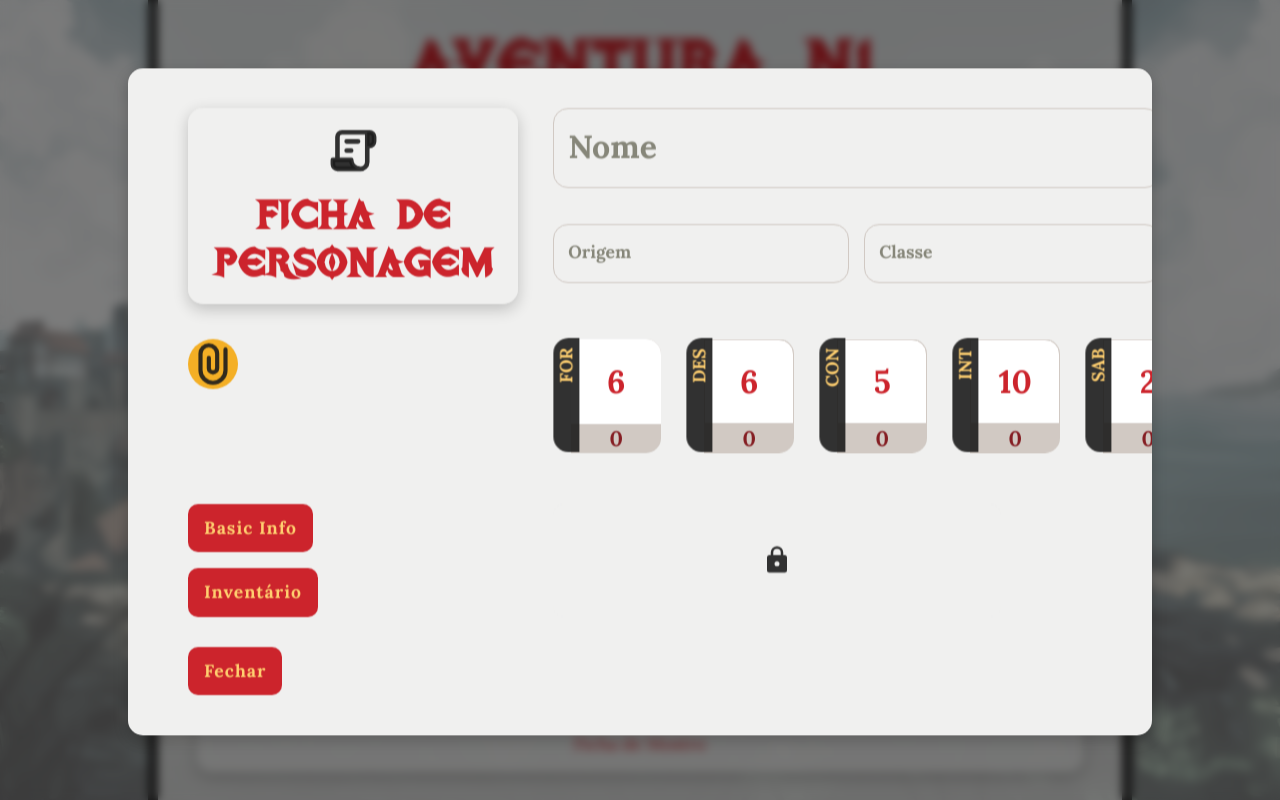
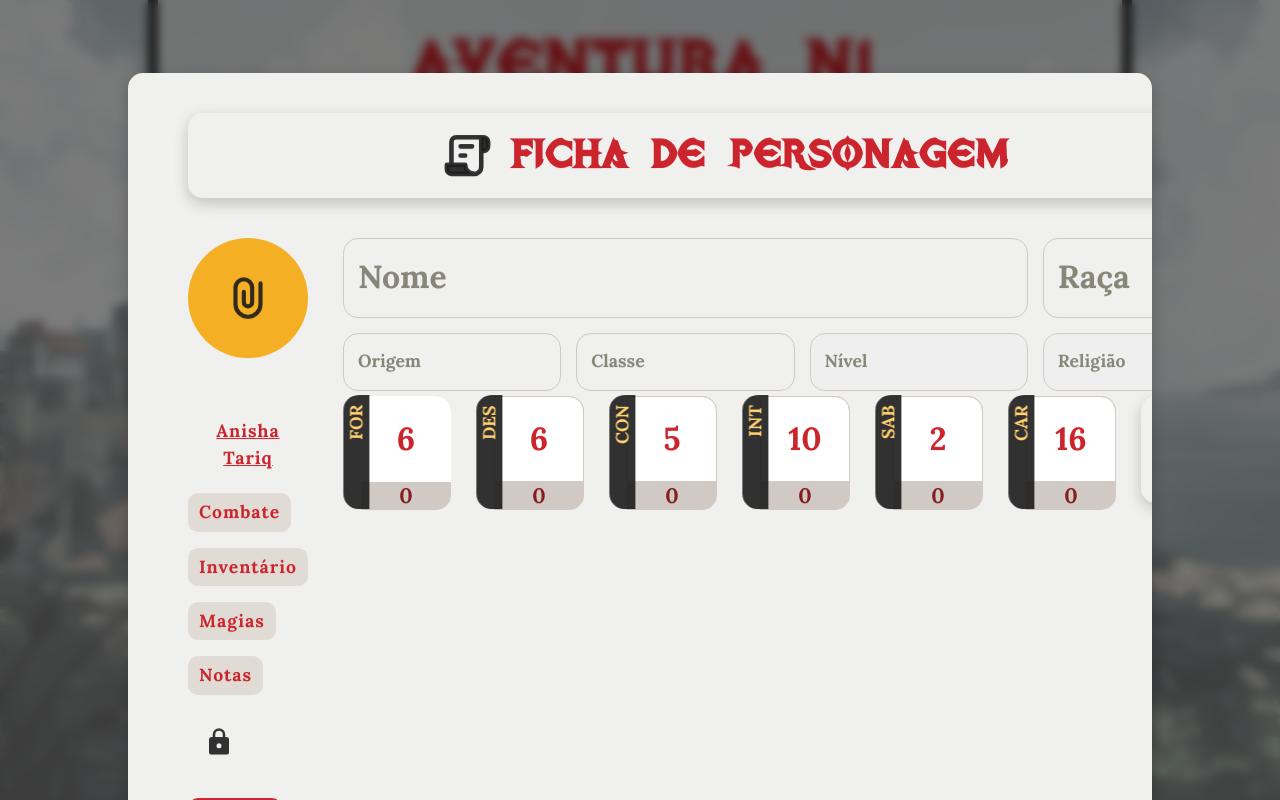
Before and after one commit to line-em/tormenta-party, a Next.js app: page / in a window 1280 px wide. Both pictures are taken after a click on the button "Anisha Tariq". Built offline with nearby package versions, Linux system fonts and the light colour scheme; no server answers.

Commit message:
ajusting the grid

```diff
--- a/src/components/CharacterList.jsx
+++ b/src/components/CharacterList.jsx
@@ -24,7 +24,7 @@ const CharacterList = () => {
 			<OpenModal />
 
 			<Modal ref={ref} onClose={onClose}>
-				<CharacterSheet />
+				<CharacterSheet character={{ name: "Anisha Tariq" }} />
 			</Modal>
 		</section>
 	);
--- a/src/components/CharacterSheet/BasicInfo.jsx
+++ b/src/components/CharacterSheet/BasicInfo.jsx
@@ -17,30 +17,25 @@ const BasicInfo = ({ isLocked }) => {
 	return (
 		<form onSubmit={handleSubmit(handleChanges)} className={styles.basic}>
 			<Input
-				rowCss={styles.span2}
+				rowCss={styles.span3}
 				inputCss="big"
 				id={"nome"}
 				label={"Nome"}
 				disabled={isLocked}
 				type="text"
 			/>
-			<Input id={"raca"} label={"Raça"} disabled={isLocked} type="text" />
+			<Input
+				id={"raca"}
+				label={"Raça"}
+				disabled={isLocked}
+				type="text"
+				inputCss="big"
+			/>
 			<Input id={"origem"} label={"Origem"} disabled={isLocked} type="text" />
 			<Input id={"classe"} label={"Classe"} disabled={isLocked} type="text" />
+			<Input id={"lvl"} label={"Nível"} disabled={isLocked} type="number" />
+			<Input id={"religiao"} label={"Religião"} disabled={isLocked} type="text" />
 
-			<div className="floating-label">
-				<input
-					type="number"
-					id="lvl"
-					disabled={isLocked}
-					className="floating-input"
-					onKeyDown={(e) => isNumberKey(e)}
-					{...register("Nivel", { maxLength: 2 })}
-				/>
-				<label htmlFor="lvl" className="floating-text">
-					Nível
-				</label>
-			</div>
 			{/* <button type="submit">ddd</button> */}
 			{errors === true && <p>An error has been found.</p>}
 		</form>
--- a/src/components/CharacterSheet/CharacterSheet.jsx
+++ b/src/components/CharacterSheet/CharacterSheet.jsx
@@ -8,24 +8,33 @@ import Circle from "../Circle/Circle";
 import Clips from "@/assets/svgs/Clips";
 import LockButton from "../LockButton/LockButton";
 
-export default function CharacterSheet({ characterSheet }) {
+export default function CharacterSheet({ character }) {
 	const [isLocked, setIsLocked] = useState(true);
+	const [currentTab, setCurrentTab] = useState("main");
 
 	return (
 		<div className={styles.characterSheet}>
-			<SectionHeading icon={"scroll"} row={false}>
+			<SectionHeading
+				icon={"scroll"}
+				// row={false}
+			>
 				Ficha de Personagem
 			</SectionHeading>
 			<BasicInfo isLocked={isLocked} />
-			<Circle css={"big"}>
-				<Clips width={50} height={50} />
-			</Circle>
 			<Attributes isLocked={isLocked} />
-			<div>
-				<button>Basic Info</button>
+			<aside>
+				<Circle width={"100%"} height={"auto"} max-width={"10vw"}>
+					<Clips width={50} height={50} />
+				</Circle>
+			</aside>
+			<nav>
+				<button disabled={currentTab === "main"}>{character.name}</button>
+				<button>Combate</button>
 				<button>Inventário</button>
-			</div>
-			<LockButton isLocked={isLocked} />
+				<button>Magias</button>
+				<button>Notas</button>
+			</nav>
+			<LockButton isLocked={isLocked} setIsLocked={setIsLocked} />
 		</div>
 	);
 }
--- a/src/components/CharacterSheet/CharacterSheet.module.css
+++ b/src/components/CharacterSheet/CharacterSheet.module.css
@@ -1,10 +1,48 @@
 .characterSheet {
 	display: grid;
-	grid-template-columns: 1fr 3fr;
+	grid-template-columns: 1fr 5fr;
+	grid-auto-flow: dense;
 	margin: var(--spacing-s) var(--spacing-m);
-	gap: var(--spacing-l);
+	gap: var(--spacing-xxs) var(--spacing-l);
+	grid-template-areas: "sidebar content";
 }
 
-/* .characterSheet header {
+.characterSheet header {
 	grid-column: span 2;
-} */
+	margin-block-end: var(--spacing-l);
+}
+
+.characterSheet > :where(aside, nav, button) {
+	grid-column: sidebar;
+}
+
+.characterSheet > :where(form, section, ul) {
+	grid-column: content;
+}
+
+.characterSheet button {
+	width: fit-content;
+}
+
+.characterSheet nav {
+	display: flex;
+	flex-direction: column;
+	flex-wrap: wrap;
+	gap: 0 var(--spacing-s);
+}
+
+.characterSheet nav button {
+	background-color: var(--warm-grey-light);
+	color: var(--red);
+	padding: var(--spacing-xxs) var(--spacing-xs);
+}
+
+.characterSheet nav button:not(:disabled):hover {
+	background-color: var(--warm-grey);
+	color: var(--black);
+}
+
+.characterSheet nav button:disabled {
+	background-color: var(--white);
+	text-decoration: underline;
+}
--- a/src/components/CharacterSheet/Forms.module.css
+++ b/src/components/CharacterSheet/Forms.module.css
@@ -1,11 +1,13 @@
 form.basic {
 	display: grid;
-	grid-template-columns: repeat(3, 1fr);
+	grid-template-columns: repeat(4, 1fr);
 	gap: var(--spacing-s);
+	align-items: start;
+	place-content: start;
 	/* align-items: center; */
 	/* min-width: 868px; */
 }
 
-.span2 {
-	grid-column: span 2;
+.span3 {
+	grid-column: span 3;
 }
--- a/src/components/Circle/Circle.jsx
+++ b/src/components/Circle/Circle.jsx
@@ -1,7 +1,11 @@
 import styles from "./Circle.module.css";
 
-const Circle = ({ children, css }) => {
-	return <div className={`${styles.addCircle} ${css}`}>{children}</div>;
+const Circle = ({ children, css, ...props }) => {
+	return (
+		<div className={`${styles.addCircle} ${css}`} style={{ ...props }}>
+			{children}
+		</div>
+	);
 };
 
 export default Circle;
--- a/src/components/Circle/Circle.module.css
+++ b/src/components/Circle/Circle.module.css
@@ -12,6 +12,6 @@
 }
 
 .addCircle:hover,
-*:hover > .addCircle {
+button:hover > .addCircle {
 	background-color: var(--warm-grey);
 }
--- a/src/components/LockButton/LockButton.jsx
+++ b/src/components/LockButton/LockButton.jsx
@@ -2,7 +2,7 @@ import Lock from "@/assets/svgs/Lock";
 import Unlock from "@/assets/svgs/Unlock";
 import styles from "./LockButton.module.css";
 
-const LockButton = ({ isLocked }) => {
+const LockButton = ({ isLocked, setIsLocked }) => {
 	return (
 		<button className={styles.lockStyle} onClick={() => setIsLocked(!isLocked)}>
 			{isLocked ? (
--- a/src/styles/globals.css
+++ b/src/styles/globals.css
@@ -5,6 +5,7 @@
 	--golden-dark: hsl(40, 90%, 55%);
 	--grey: hsl(60, 5%, 50%);
 	--warm-grey: #d1c9c3;
+	--warm-grey-light: #e1dbd6;
 
 	--black: hsla(0, 0%, 11%, 0.9);
 	--black-alpha: hsla(0, 0%, 11%, 0.5);
@@ -211,6 +212,10 @@ button:active {
 	border: 1px var(--golden) solid;
 }
 
+button:disabled {
+	cursor: default;
+}
+
 .tormenta > button {
 	display: inline-flex;
 	font-family: var(--default-font);
```
